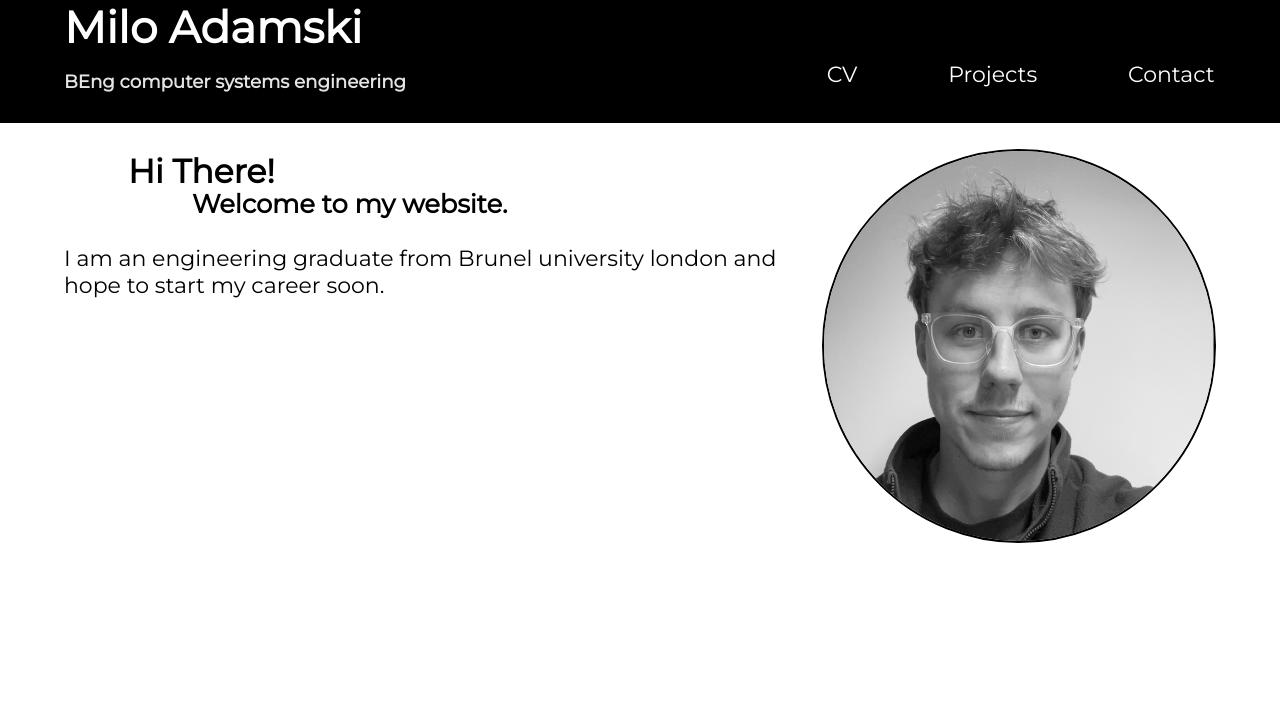
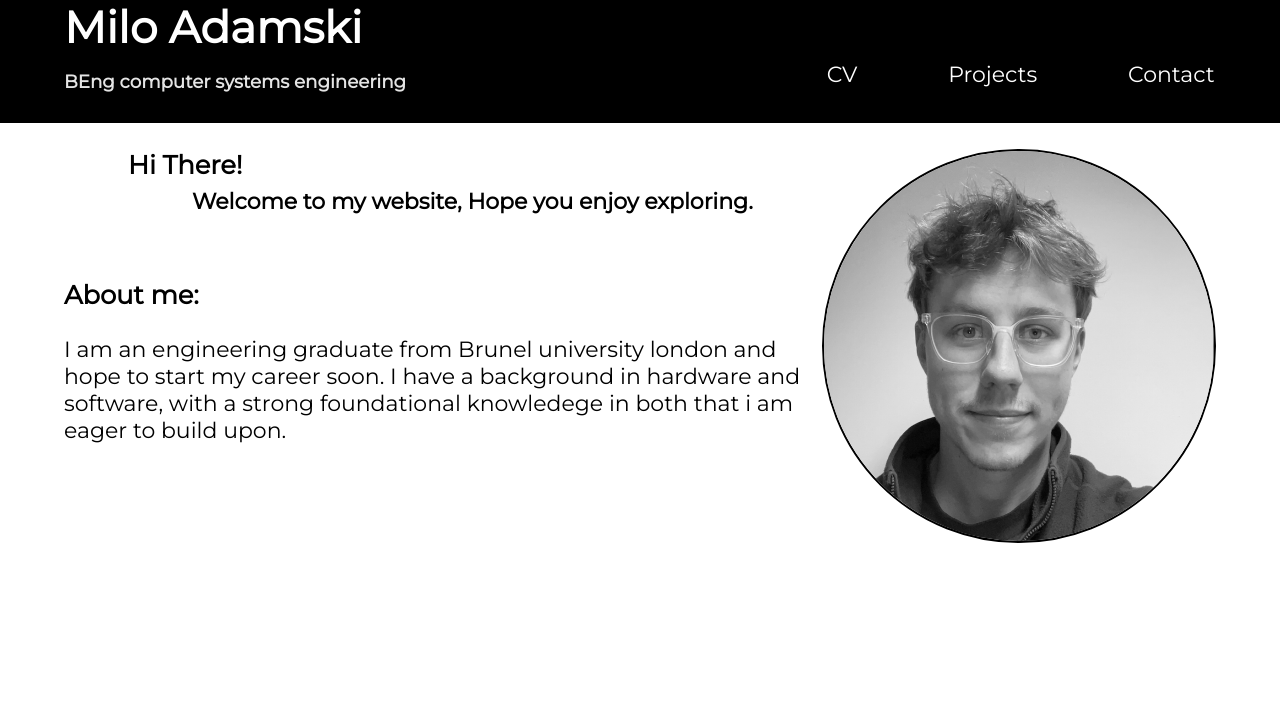
Before and after one commit to MiloAdamski/MiloAdamski.github.io, a plain HTML site: page index.html in a window 1280 px wide. Shown: the top 712 px of the page. Drawn offline with Linux system fonts and the light colour scheme.

Commit message:
Website 1.0

```diff
--- a/index.html
+++ b/index.html
@@ -26,10 +26,13 @@
 
 <body>
     <img id='Milo' src='Milo.png' alt="Me :)" height=390px width=390px>
-    <h2 id='l1'>Hi There!</h2>
-    <h3 id='l2'>Welcome to my website.</h3>
+    <h3 id='l1'>Hi There!</h3>
+    <h4 id='l2'>Welcome to my website, Hope you enjoy exploring.</h4>
+    <h3 id ='l3' class='left'>About me:</h3>
     <p id='p1'>I am an engineering graduate from Brunel university london
-        and hope to start my career soon.
+        and hope to start my career soon. I have a background in hardware
+        and software, with a strong foundational knowledege in both that
+        i am eager to build upon.
     </p>
 </body>
 
--- a/style.css
+++ b/style.css
@@ -104,6 +104,11 @@ body{
 
 #l2{
   margin-left:15%;
+  margin-bottom:5%;
+}
+
+#l3{
+  padding:0;
 }
 
 #p1{
```
Also changed, not shown: Projects.html (+2 -0 lines).
